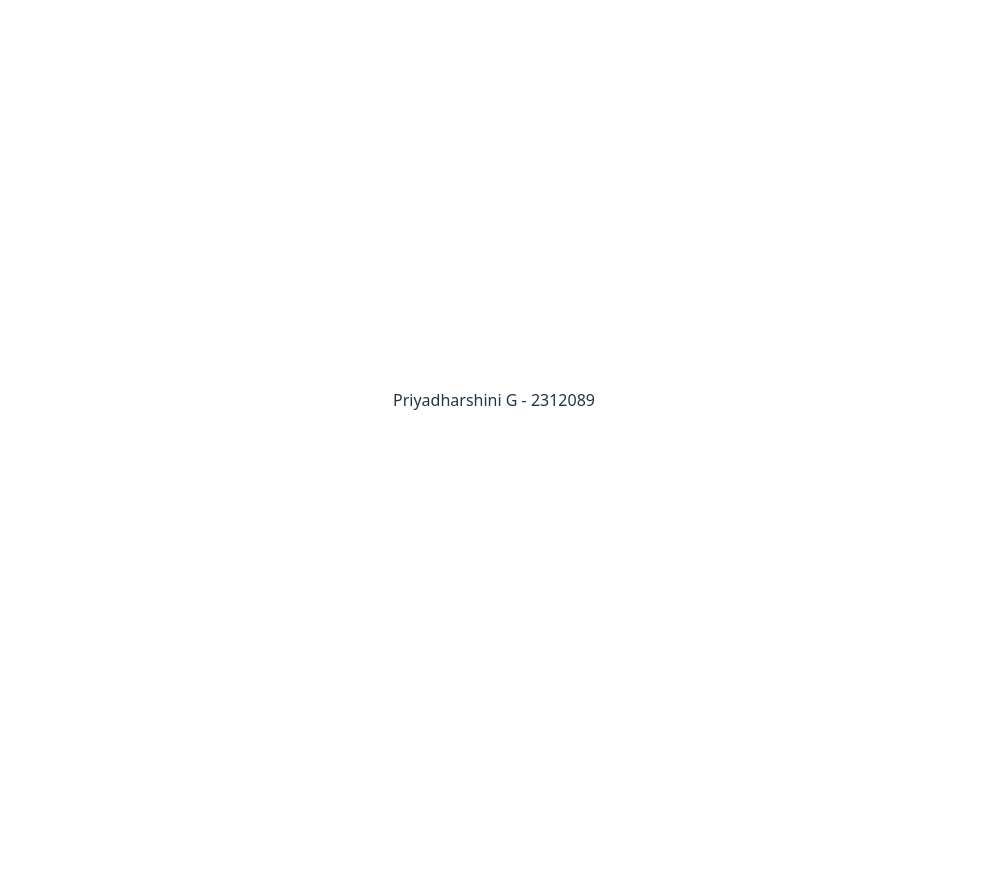
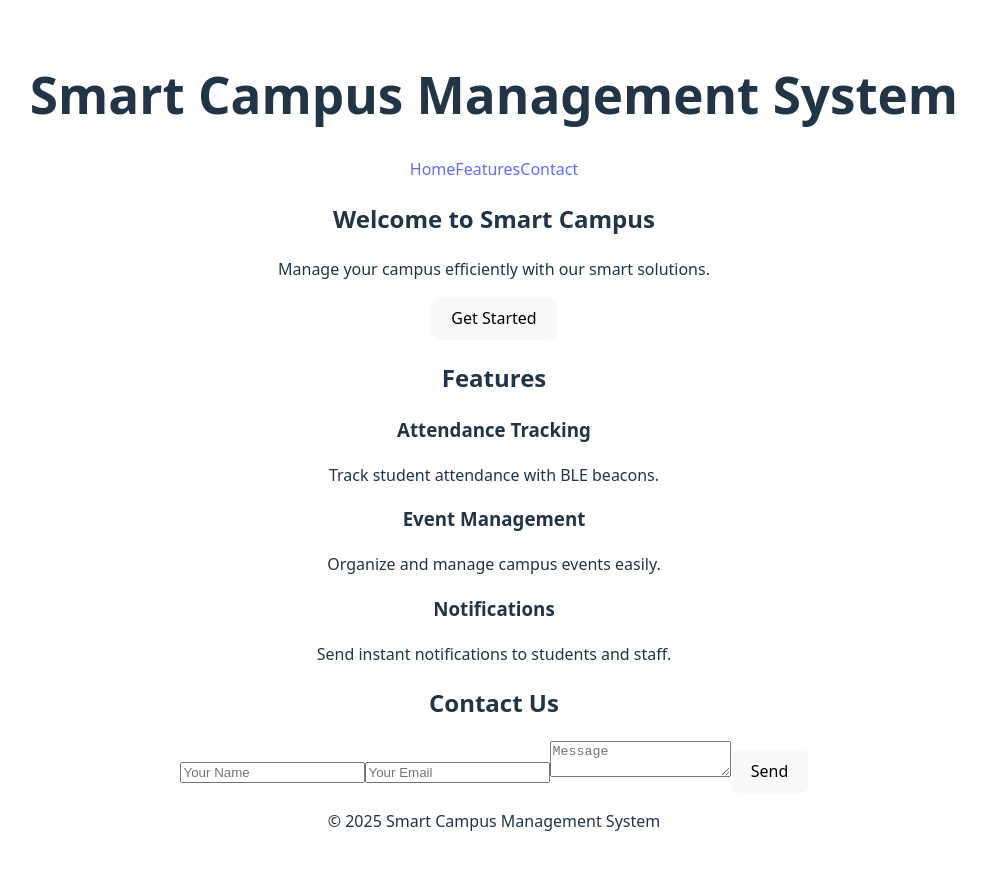
Before and after one commit to priya302005/React-deploy, a React (Vite) app in the folder frontend/: page / in a window 1280 px wide. Shown: the top 870 px of the page, without its empty margins (146-1132 px from the left). Before the commit the page ends 800 px from the top, so only its background shows below. Built offline with nearby package versions, Linux system fonts and the light colour scheme.

Commit message:
Update App.jsx

```diff
--- a/frontend/src/App.jsx
+++ b/frontend/src/App.jsx
@@ -1,17 +1,61 @@
-import { useState } from 'react'
-import reactLogo from './assets/react.svg'
-import viteLogo from '/vite.svg'
-import './App.css'
+import React from "react";
+import "./App.css";
 
-function App() {
-  const [count, setCount] = useState(0)
+const App = () => {
+  const handleButtonClick = () => {
+    alert("Feature coming soon!");
+  };
 
   return (
-   <>
-       Priyadharshini G - 2312089
-   </>
+    <div>
+      <header className="header">
+        <h1>Smart Campus Management System</h1>
+        <nav>
+          <a href="#home">Home</a>
+          <a href="#features">Features</a>
+          <a href="#contact">Contact</a>
+        </nav>
+      </header>
 
-  )
-}
+      <section id="home" className="hero">
+        <h2>Welcome to Smart Campus</h2>
+        <p>Manage your campus efficiently with our smart solutions.</p>
+        <button onClick={handleButtonClick}>Get Started</button>
+      </section>
 
-export default App
+      <section id="features">
+        <h2>Features</h2>
+        <div className="features-container">
+          <div className="feature-box">
+            <h3>Attendance Tracking</h3>
+            <p>Track student attendance with BLE beacons.</p>
+          </div>
+          <div className="feature-box">
+            <h3>Event Management</h3>
+            <p>Organize and manage campus events easily.</p>
+          </div>
+          <div className="feature-box">
+            <h3>Notifications</h3>
+            <p>Send instant notifications to students and staff.</p>
+          </div>
+        </div>
+      </section>
+
+      <section id="contact">
+        <h2>Contact Us</h2>
+        <form onSubmit={(e) => e.preventDefault()}>
+          <input type="text" placeholder="Your Name" required />
+          <input type="email" placeholder="Your Email" required />
+          <textarea placeholder="Message" required></textarea>
+          <button type="submit">Send</button>
+        </form>
+      </section>
+
+      <footer>
+        <p>&copy; 2025 Smart Campus Management System</p>
+      </footer>
+    </div>
+  );
+};
+
+export default App;
```
